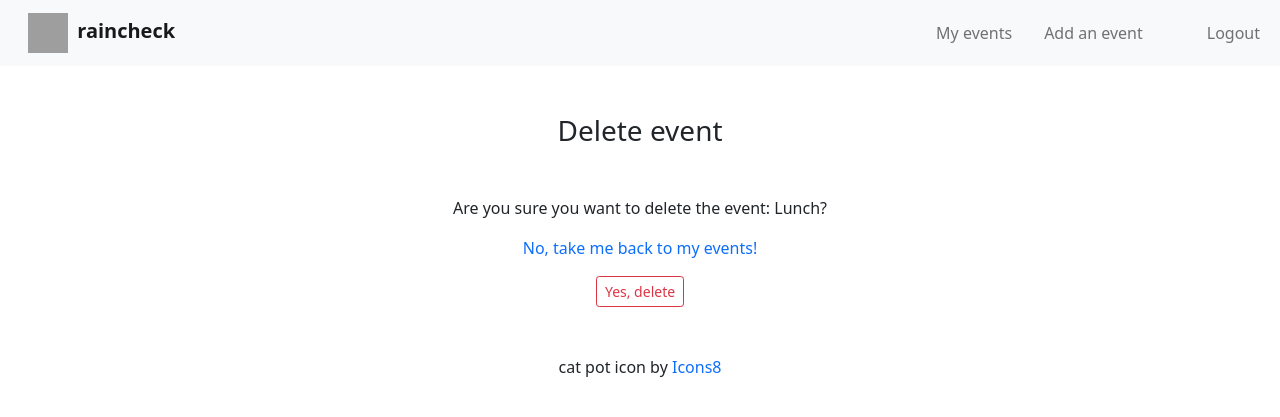
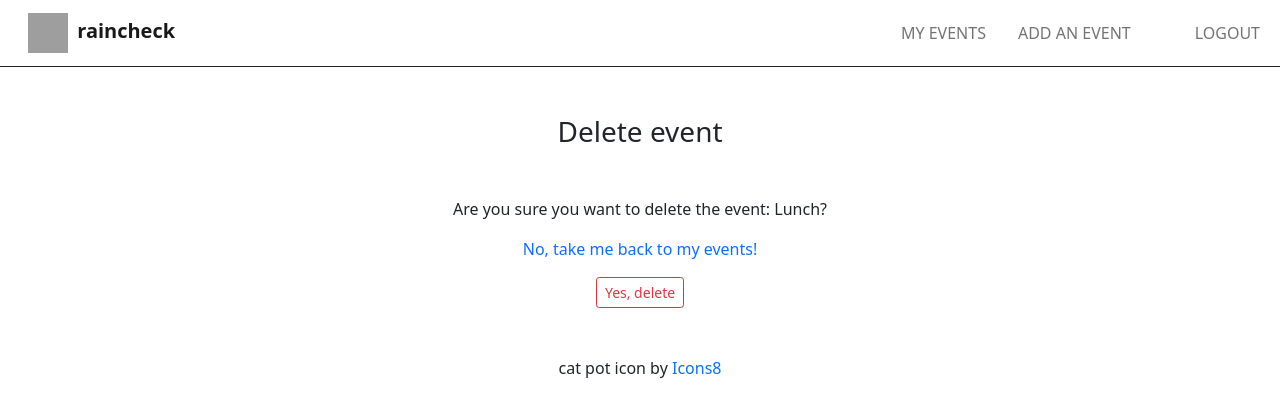
Before and after one commit to ctkelly/raincheck, a Django app: page /events/event/9/delete in a window 1280 px wide. Shown: the top 417 px of the page. Run offline with Django 3.2, Linux system fonts and the light colour scheme; a user stored in the database is signed in; data comes from the database, SQL or seed files in the repository; some libraries are stand-ins or nearby versions; grey boxes are pictures that could not be loaded.

Commit message:
Change navbar style

```diff
--- a/home/templates/home/base.html
+++ b/home/templates/home/base.html
@@ -13,7 +13,7 @@
 
     <body>
 {#        <div class="container">#}
-            <nav class="navbar navbar-light bg-light navbar-expand-md">
+            <nav class="navbar navbar-light border-top-0 border-start-0 border-end-0 border bottom border-dark border-1 navbar-expand-md">
                 <div class="container-fluid">
                     <a class="navbar-brand ms-3 fw-bold" href="{% url 'home:home' %}">
                         <img src="https://img.icons8.com/cotton/64/000000/cat-pot.png" width="40" height="40" class="me-1"/>
@@ -29,16 +29,16 @@
                          id="main-nav">
                         <ul class="navbar-nav">
                             <li class="nav-item">
-                                <a class="nav-link me-2" href="{% url 'events:all' %}">My events</a>
+                                <a class="nav-link me-2 fw-light fs-6" href="{% url 'events:all' %}">MY EVENTS</a>
                             </li>
                             <li class="nav-item">
-                                <a class="nav-link ms-2 me-5" href="{% url 'events:event_create' %}">Add an event</a>
+                                <a class="nav-link ms-2 me-5 fw-light fs-6" href="{% url 'events:event_create' %}">ADD AN EVENT</a>
                             </li>
                             {% if user.is_authenticated %}
                                 <li class="nav-item">
-                                    <a class="nav-link" href="{% url 'logout' %}?next={% url 'home:home' %}">Logout</a>
+                                    <a class="nav-link fw-light fs-6" href="{% url 'logout' %}?next={% url 'home:home' %}">LOGOUT</a>
                             {% else %}
-                                    <a class="nav-link" href="{% url 'login' %}?next={% url 'events:all' %}">Login</a>
+                                    <a class="nav-link fw-light fs-6" href="{% url 'login' %}?next={% url 'events:all' %}">LOGIN</a>
                             {% endif %}
                                 </li>
                         </ul>
@@ -50,14 +50,14 @@
         {% block title %}{% endblock %}
         {% block content %}{% endblock %}
 
-{#    <div class="mx-auto" style="width: 200px;">#}
-        <p class="text-center mt-5">
-            cat pot icon by
-            <a href="https://icons8.com/icon/121169/cat-pot" class="text-decoration-none">
-                Icons8
-            </a>
-        </p>
-{#    </div>#}
 
+    <p class="text-center mt-5 fw-lighter fs-6">
+        cat pot icon by
+        <a href="https://icons8.com/icon/121169/cat-pot" class="text-decoration-none">
+            Icons8
+        </a>
+    </p>
+
+        <script src="{% static 'javascript/events.js' %}"></script>
     </body>
 </html>
```
